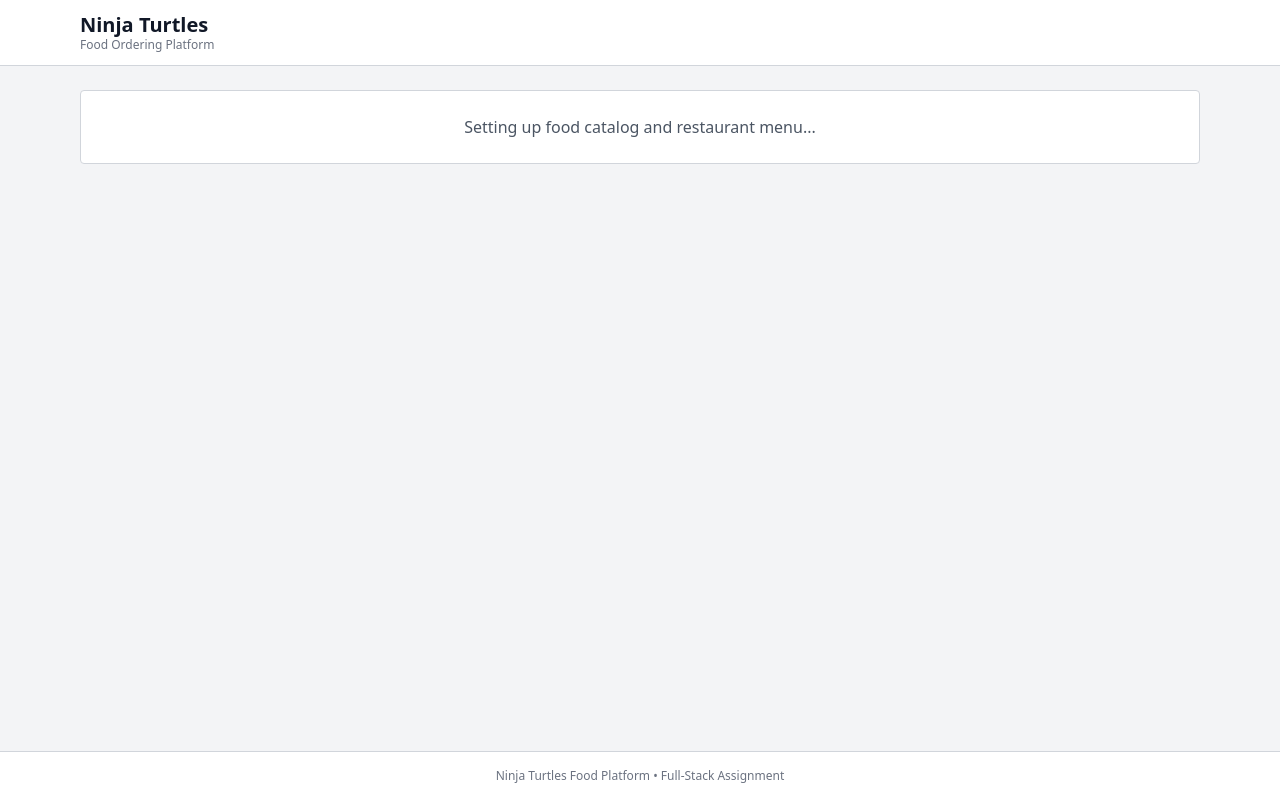
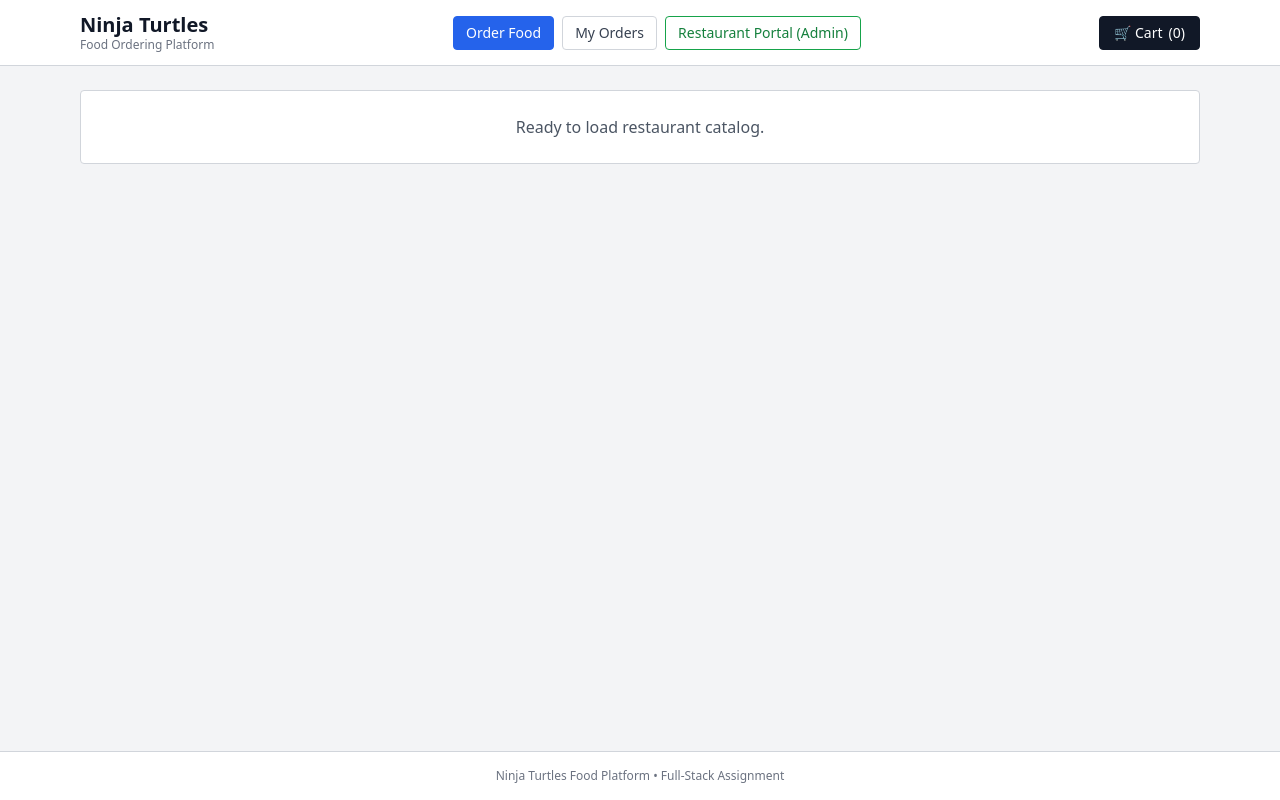
Before and after one commit to PranshulSoni/NinjaTurtles, a website: page public/index.html in a window 1280 px wide. Drawn offline with nearby package versions, Linux system fonts and the light colour scheme.

Commit message:
add vue app header and navigation tabs

```diff
--- a/public/app.js
+++ b/public/app.js
@@ -7,10 +7,24 @@ const { createApp } = Vue;
 createApp({
   data() {
     return {
-      appName: 'Ninja Turtles Food Platform',
+      currentView: 'restaurants',
+      cart: [],
+      orders: [],
+      isCartOpen: false,
     };
   },
+  computed: {
+    cartCount() {
+      return this.cart.reduce((sum, item) => sum + item.quantity, 0);
+    },
+    cartTotal() {
+      return this.cart.reduce((sum, item) => sum + item.price * item.quantity, 0);
+    },
+    activeOrdersCount() {
+      return this.orders.filter((o) => o.status !== 'Delivered' && o.status !== 'Cancelled').length;
+    },
+  },
   mounted() {
-    console.log('Ninja Turtles Vue App initialized');
+    console.log('Ninja Turtles navigation initialized');
   },
 }).mount('#app');
--- a/public/index.html
+++ b/public/index.html
@@ -13,19 +13,72 @@
 
   <div id="app" class="min-h-screen flex flex-col justify-between">
     <div>
-      <!-- TOP HEADER -->
+      <!-- TOP NAVIGATION BAR -->
       <header class="bg-white border-b border-gray-300 sticky top-0 z-30">
-        <div class="max-w-6xl mx-auto px-4 py-3 flex items-center justify-between">
-          <div>
+        <div class="max-w-6xl mx-auto px-4 py-3 flex flex-wrap items-center justify-between gap-3">
+          <!-- Team Name & Brand -->
+          <div @click="currentView = 'restaurants'" class="cursor-pointer">
             <h1 class="text-xl font-bold text-gray-900 leading-tight">Ninja Turtles</h1>
             <p class="text-xs text-gray-500">Food Ordering Platform</p>
+          </div>
+
+          <!-- Nav Tabs -->
+          <div class="flex items-center gap-2">
+            <button
+              @click="currentView = 'restaurants'"
+              :class="[
+                'px-3 py-1.5 rounded text-sm font-medium border',
+                currentView === 'restaurants' || currentView === 'menu'
+                  ? 'bg-blue-600 text-white border-blue-600'
+                  : 'bg-white text-gray-700 border-gray-300 hover:bg-gray-100'
+              ]"
+            >
+              Order Food
+            </button>
+
+            <button
+              @click="currentView = 'orders'"
+              :class="[
+                'px-3 py-1.5 rounded text-sm font-medium border',
+                currentView === 'orders'
+                  ? 'bg-blue-600 text-white border-blue-600'
+                  : 'bg-white text-gray-700 border-gray-300 hover:bg-gray-100'
+              ]"
+            >
+              My Orders <span v-if="activeOrdersCount > 0">({{ activeOrdersCount }})</span>
+            </button>
+
+            <button
+              @click="currentView = 'restaurant-admin'"
+              :class="[
+                'px-3 py-1.5 rounded text-sm font-medium border',
+                currentView === 'restaurant-admin'
+                  ? 'bg-green-600 text-white border-green-600'
+                  : 'bg-white text-green-700 border-green-600 hover:bg-green-50'
+              ]"
+            >
+              Restaurant Portal (Admin)
+            </button>
+          </div>
+
+          <!-- Right Cart Button -->
+          <div class="flex items-center gap-3">
+            <button
+              @click="isCartOpen = true"
+              class="bg-gray-900 hover:bg-black text-white text-sm font-medium px-3.5 py-1.5 rounded border border-gray-900 flex items-center gap-1.5"
+            >
+              <span>🛒 Cart</span>
+              <span>({{ cartCount }})</span>
+              <span v-if="cartCount > 0">• ₹{{ cartTotal }}</span>
+            </button>
           </div>
         </div>
       </header>
 
+      <!-- MAIN CONTENT VIEW ROUTER -->
       <main class="max-w-6xl mx-auto px-4 py-6">
         <div class="bg-white border border-gray-300 rounded p-6 text-center">
-          <p class="text-gray-600 font-medium">Setting up food catalog and restaurant menu...</p>
+          <p class="text-gray-600 font-medium">Ready to load restaurant catalog.</p>
         </div>
       </main>
     </div>
```
